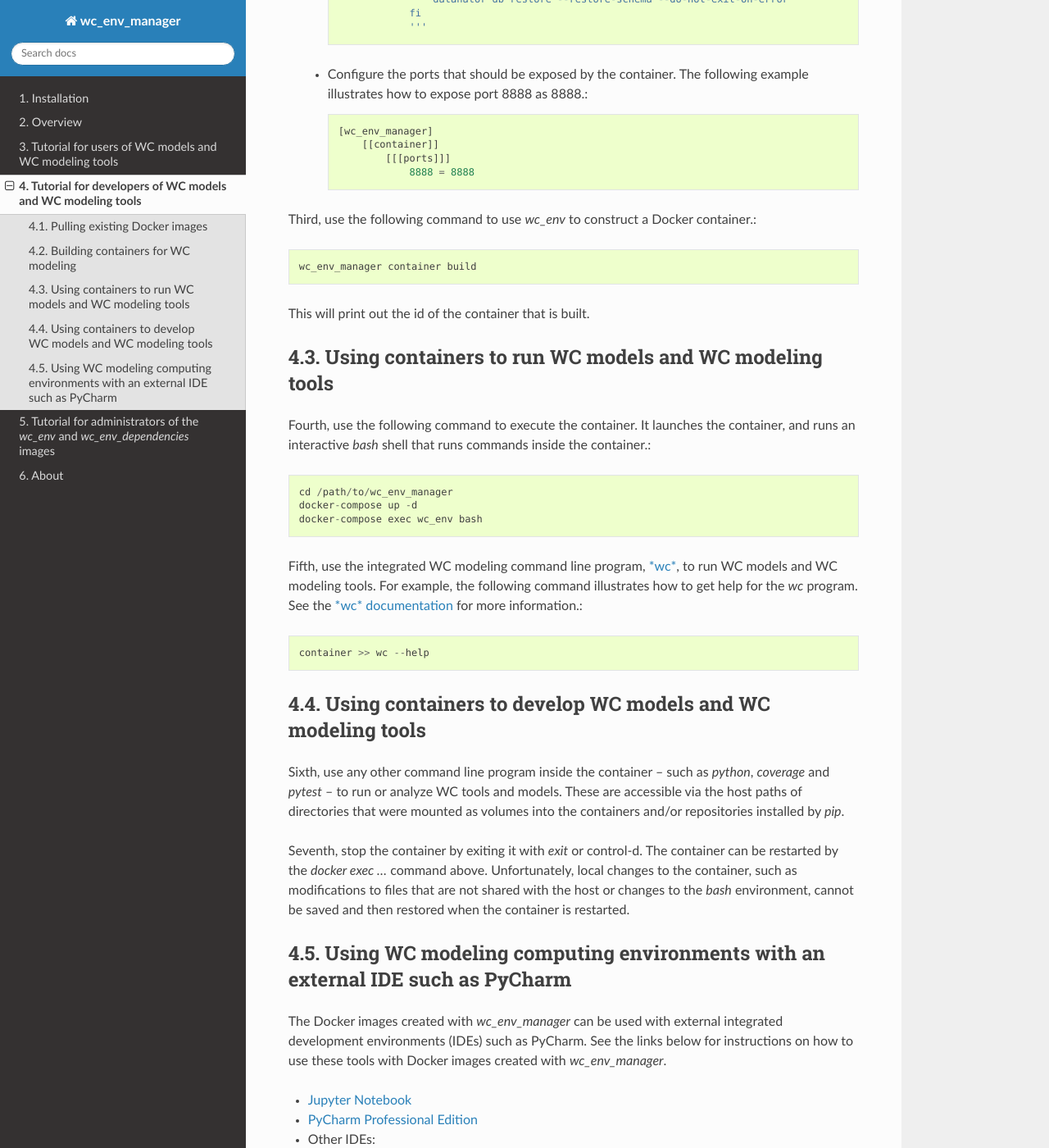
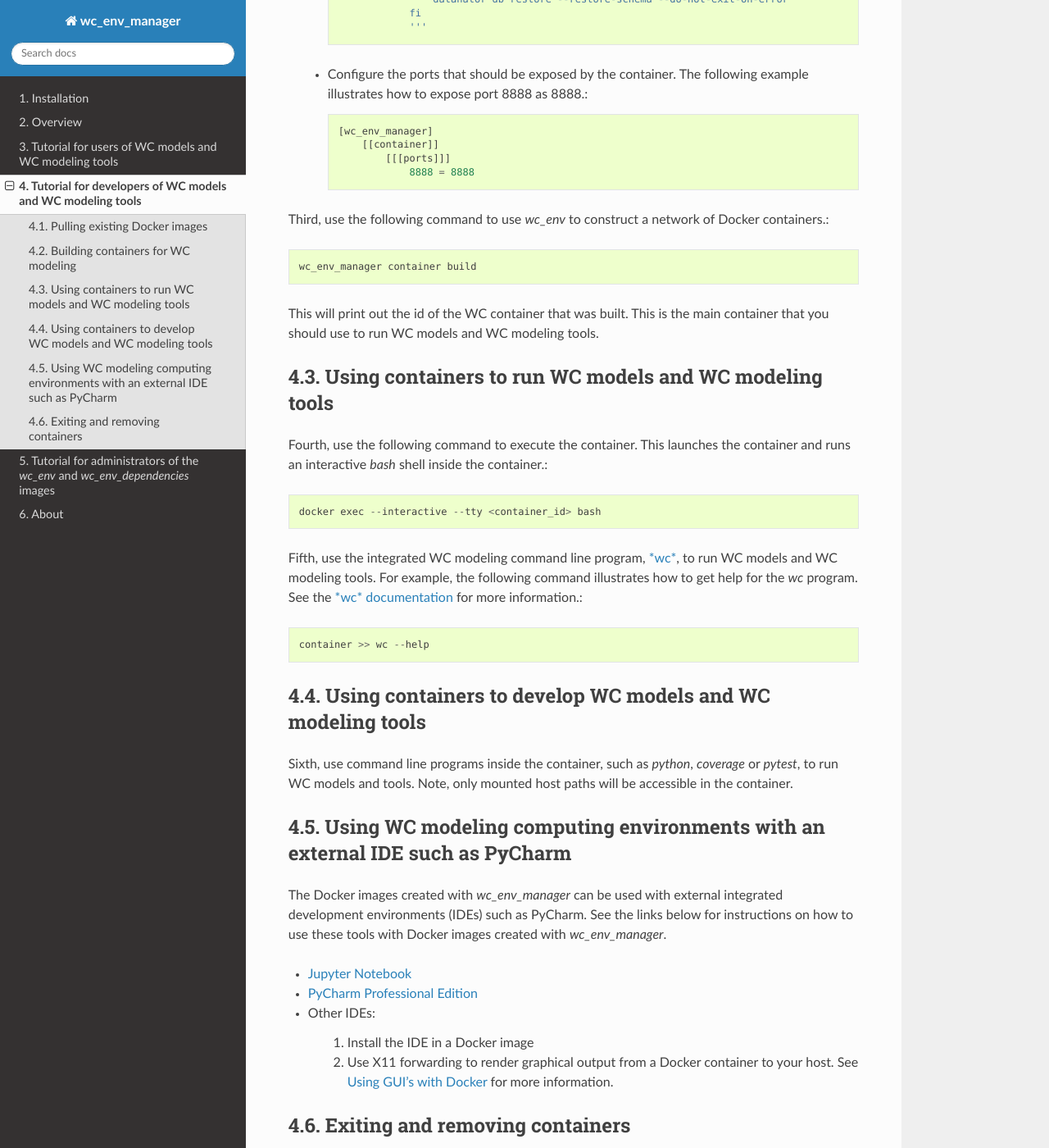
Before and after one commit to KarrLab/wc_env_manager, a Sphinx documentation site: the page built from docs/tutorial_developers.rst, in a window 1280 px wide and 1400 px high, scrolled down 2501 px. Shown: the whole window at 82% size. Built offline with Sphinx 7.4.7 and the Read the Docs theme 2.0.0, drawn with Linux system fonts in a browser that asks for light colours; pages that are not in the unit, such as notebooks, are missing from menus; some of the changed text lies outside the part shown.

Commit message:
clarifying documentation on networks of containers and docker-compose

```diff
--- a/docs/tutorial_developers.rst
+++ b/docs/tutorial_developers.rst
@@ -84,22 +84,20 @@ Second, set the configuration for the containers created by *wc_env_manager* by
                 [[[ports]]]
                     8888 = 8888
 
-Third, use the following command to use *wc_env* to construct a Docker container.::
+Third, use the following command to use *wc_env* to construct a network of Docker containers.::
 
   wc_env_manager container build
 
-This will print out the id of the container that is built.
+This will print out the id of the WC container that was built. This is the main container that
+you should use to run WC models and WC modeling tools.
 
 
 Using containers to run WC models and WC modeling tools
 -------------------------------------------------------
 
-Fourth, use the following command to execute the container. It launches the container, and runs an interactive
-*bash* shell that runs commands inside the container.::
+Fourth, use the following command to execute the container. This launches the container and runs an interactive *bash* shell inside the container.::
 
-  cd /path/to/wc_env_manager
-  docker-compose up -d
-  docker-compose exec wc_env bash
+  docker exec --interactive --tty <container_id> bash
 
 Fifth, use the integrated WC modeling command line program, `*wc* <https://github.com/KarrLab/wc>`_, to run WC models and WC modeling tools. For example, the following command illustrates how to get help for the *wc* program. See the `*wc* documentation <https://docs.karrlab.org/wc>`_ for more information.::
 
@@ -108,13 +106,8 @@ Fifth, use the integrated WC modeling command line program, `*wc* <https://githu
 Using containers to develop WC models and WC modeling tools
 -----------------------------------------------------------
 
-Sixth, use any other command line program inside the container -- such as *python*, *coverage* and *pytest* -- to
-run or analyze WC tools and models. These are accessible via
-the host paths of directories that were mounted as volumes into the containers and/or repositories installed by *pip*.
-
-Seventh, stop the container by exiting it with *exit* or control-d. The container can be restarted by the *docker exec ...*
-command above. Unfortunately, local changes to the container, such as modifications to files that are not shared with
-the host or changes to the *bash* environment, cannot be saved and then restored when the container is restarted.
+Sixth, use command line programs inside the container, such as *python*, *coverage* or *pytest*, to
+run WC models and tools. Note, only mounted host paths will be accessible in the container.
 
 Using WC modeling computing environments with an external IDE such as PyCharm
 -----------------------------------------------------------------------------
@@ -127,3 +120,15 @@ The Docker images created with *wc_env_manager* can be used with external integr
 
     #. Install the IDE in a Docker image
     #. Use X11 forwarding to render graphical output from a Docker container to your host. See `Using GUI's with Docker <https://jupyter-docker-stacks.readthedocs.io>`_ for more information.
+
+Exiting and removing containers
+-------------------------------
+
+Next, exit the container by executing *exit* or typing control-d. The container can be restarted using the following commands::
+
+    docker restart <container_id>
+    docker exec --interactive --tty <container_id> bash
+
+Finally, remove the container by executing the following command::
+
+    wc_env_manager container remove
--- a/docs/tutorial_users.rst
+++ b/docs/tutorial_users.rst
@@ -24,21 +24,20 @@ The following commands can also be used to pull the individual images.::
 Building containers for WC modeling
 -----------------------------------
 
-Second, use the following command to use *wc_env* to construct a Docker container.::
+Second, use the following command to use *wc_env* to construct a network of Docker containers.::
 
   wc_env_manager container build
 
-This will print out the id of the created container.
+This will print out the id of the WC container that was built. This is the main container that
+you should use to run WC models and WC modeling tools.
 
 
 Using containers to run WC models and WC modeling tools
 -------------------------------------------------------
 
-Third, use the following command to log in the container.::
+Third, use the following command to execute the container. This launches the container and runs an interactive *bash* shell inside the container.::
 
-  cd /path/to/wc_env_manager
-  docker-compose up -d
-  docker-compose exec wc_env bash
+  docker exec --interactive --tty <container_id> bash
 
 Fourth, use the integrated WC modeling command line program, `*wc* <https://github.com/KarrLab/wc>`_, to run WC models and WC modeling tools. For example, the following command illustrates how to get help for the *wc* program. See the `*wc* documentation <https://docs.karrlab.org/wc>`_ for more information.::
 
@@ -56,3 +55,15 @@ The Docker images created with *wc_env_manager* can be used with external integr
 
     #. Install the IDE in a Docker image
     #. Use X11 forwarding to render graphical output from a Docker container to your host. See `Using GUI's with Docker <https://jupyter-docker-stacks.readthedocs.io>`_ for more information.
+
+Exiting and removing containers
+-------------------------------
+
+Next, exit the container by executing *exit* or typing control-d. The container can be restarted using the following commands::
+
+    docker restart <container_id>
+    docker exec --interactive --tty <container_id> bash
+
+Finally, remove the container by executing the following command::
+
+    wc_env_manager container remove
```
